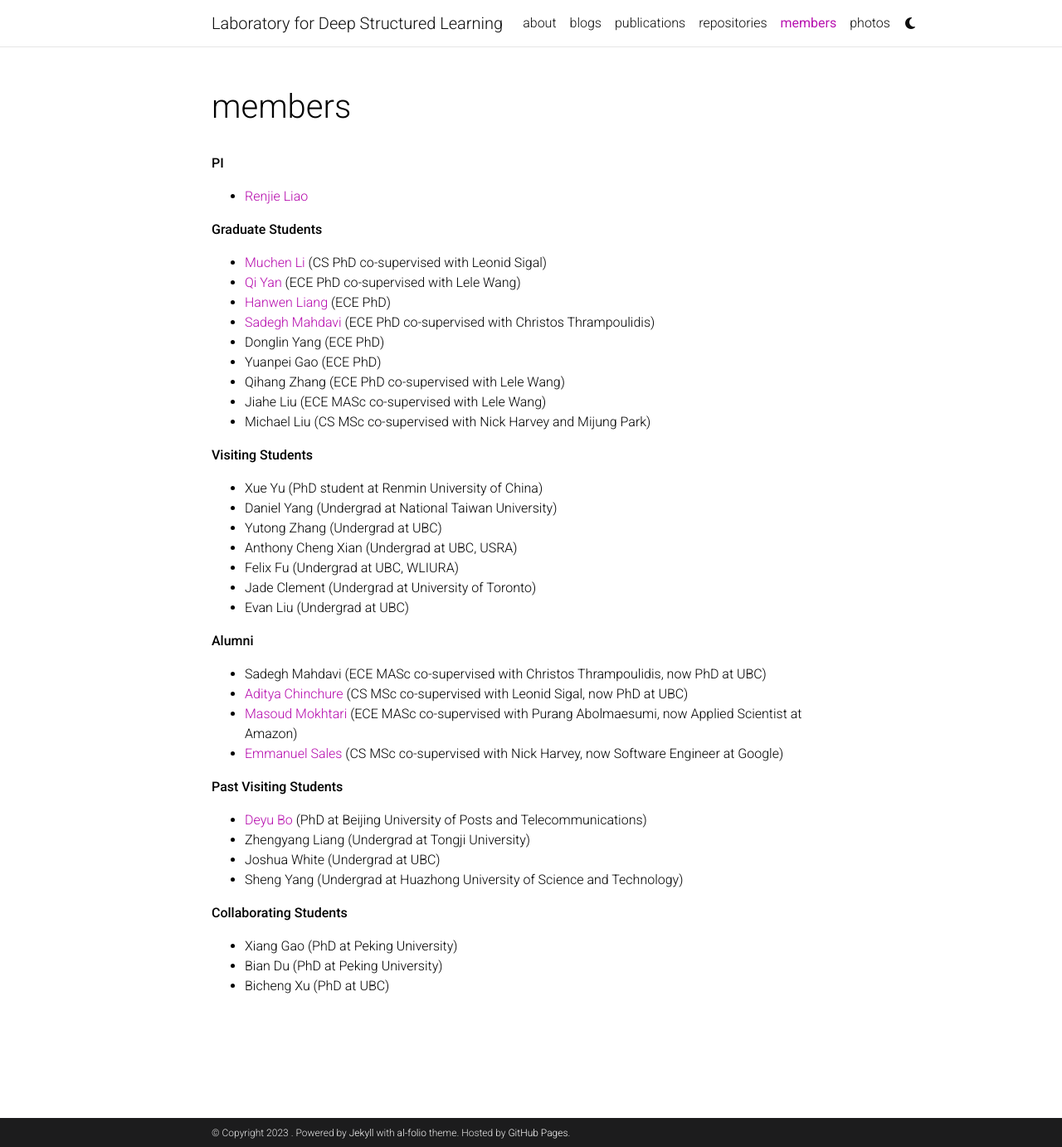
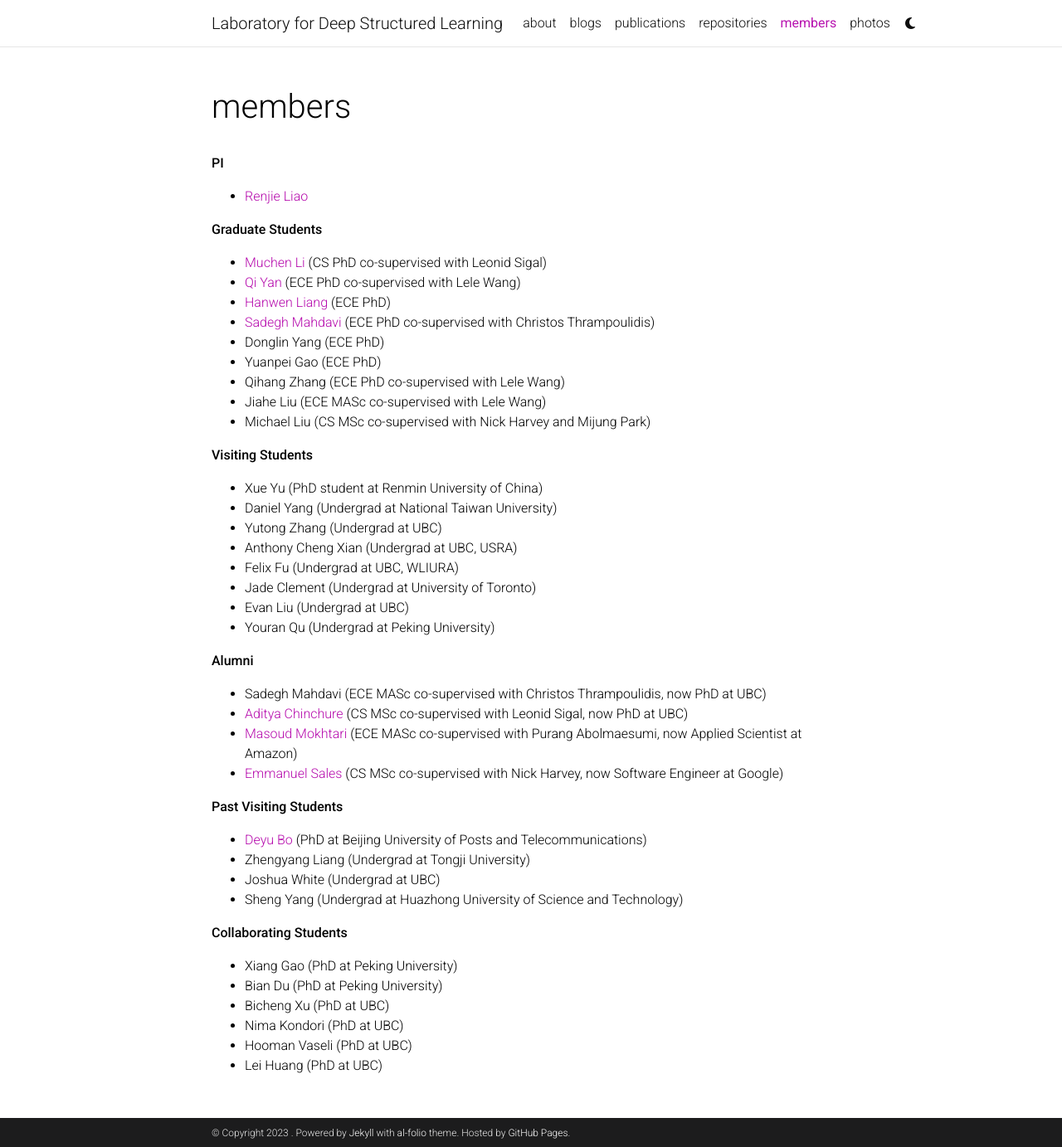
Before and after one commit to DSL-Lab/DSL-Lab.github.io, a Jekyll site: the page built from _pages/member.md, in a window 1280 px wide and 1383 px high. Shown: the whole window at 83% size. Built offline with Jekyll 4.4.1, drawn with Linux system fonts in a browser that asks for light colours; comment, search, counter and statistics services are not loaded; a style sheet for code colours, icons or effects is not loaded.

Commit message:
update news & members

```diff
--- a/_pages/member.md
+++ b/_pages/member.md
@@ -30,6 +30,7 @@ nav_order: 3
 - Felix Fu (Undergrad at UBC, WLIURA)
 - Jade Clement (Undergrad at University of Toronto)
 - Evan Liu (Undergrad at UBC)
+- Youran Qu (Undergrad at Peking University)
 
 
 **Alumni**
@@ -45,8 +46,10 @@ nav_order: 3
 - Joshua White (Undergrad at UBC)
 - Sheng Yang (Undergrad at Huazhong University of Science and Technology)
 
-
 **Collaborating Students**
 - Xiang Gao (PhD at Peking University)
 - Bian Du (PhD at Peking University)
 - Bicheng Xu (PhD at UBC)
+- Nima Kondori (PhD at UBC)
+- Hooman Vaseli (PhD at UBC)
+- Lei Huang (PhD at UBC)
```
